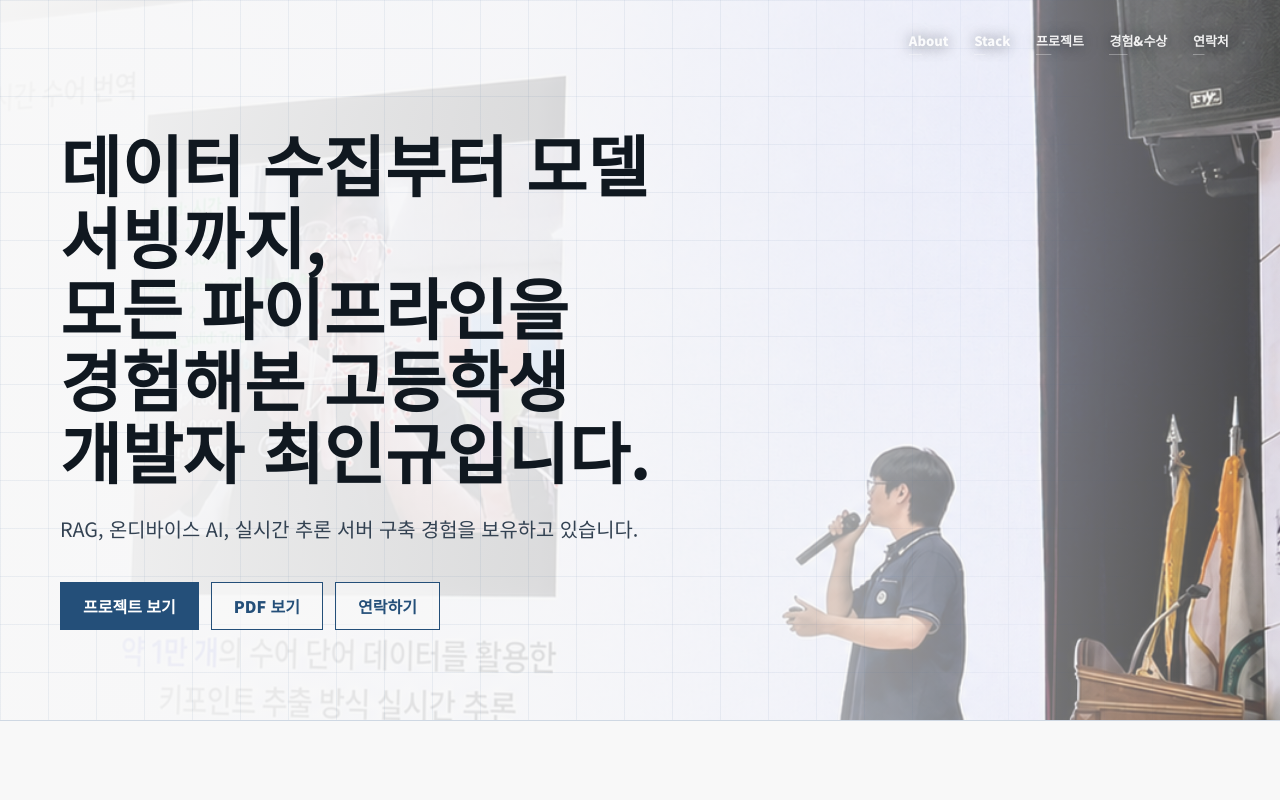
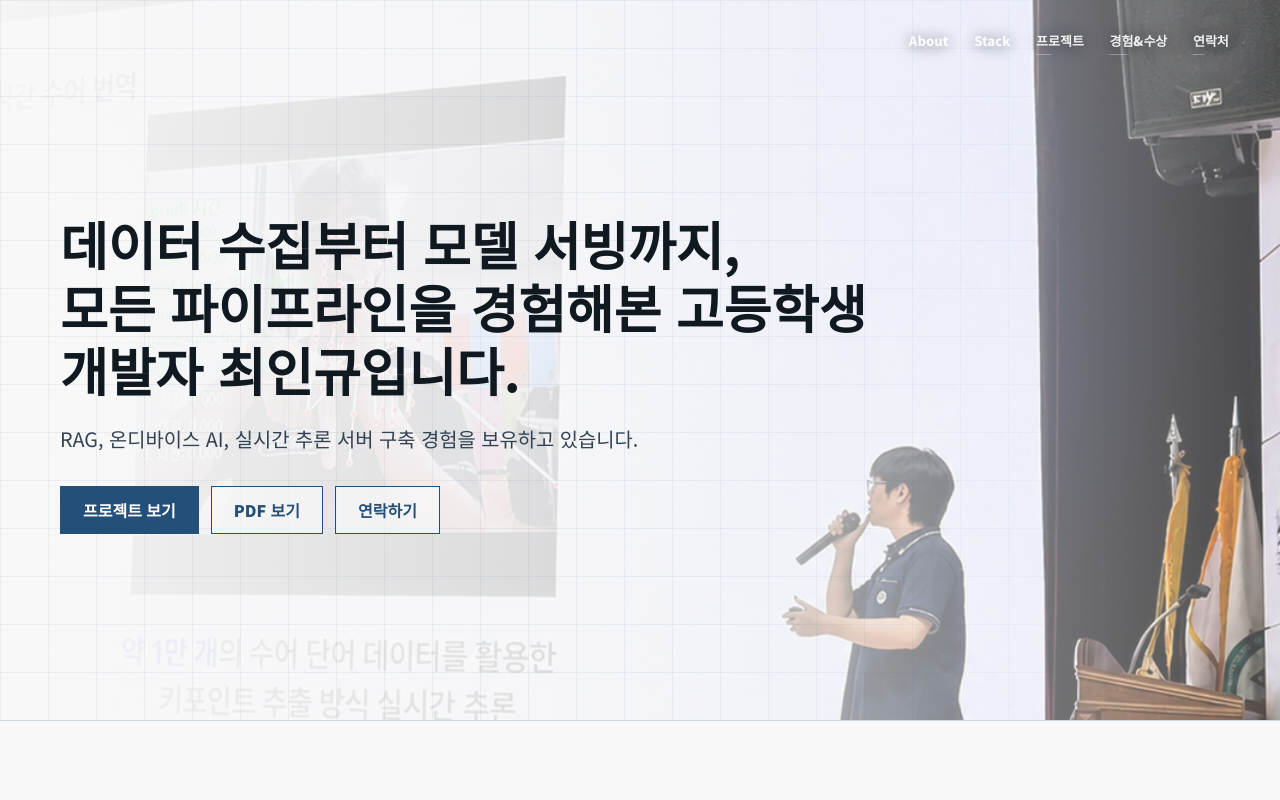
Before and after one commit to yeeeengyu/ingyuChoi_portfolio, a Next.js app: page / in a window 1280 px wide. Shown: the top 800 px of the page. Built offline with nearby package versions, Linux system fonts and the light colour scheme; no server answers.

Commit message:
Relax hero headline spacing

```diff
--- a/app/globals.css
+++ b/app/globals.css
@@ -175,7 +175,7 @@ p {
 }
 
 .heroCopy {
-  max-width: 700px;
+  max-width: 820px;
 }
 
 .eyebrow,
@@ -199,10 +199,10 @@ p {
 }
 
 .hero h1 {
-  max-width: 760px;
-  margin-top: 12px;
-  font-size: clamp(40px, 5.2vw, 70px);
-  line-height: 1.08;
+  max-width: 820px;
+  margin-top: 0;
+  font-size: clamp(34px, 4.05vw, 54px);
+  line-height: 1.22;
   letter-spacing: 0;
   word-break: keep-all;
   overflow-wrap: break-word;
@@ -215,7 +215,7 @@ p {
 
 .heroCopy > p:not(.eyebrow):not(.heroLead) {
   max-width: 620px;
-  margin-top: 26px;
+  margin-top: 22px;
   color: #334252;
   font-size: clamp(17px, 1.55vw, 20px);
 }
@@ -224,7 +224,7 @@ p {
   display: flex;
   flex-wrap: wrap;
   gap: 12px;
-  margin-top: 36px;
+  margin-top: 30px;
 }
 
 .button {
@@ -798,7 +798,8 @@ p {
   }
 
   .hero h1 {
-    font-size: 43px;
+    font-size: 36px;
+    line-height: 1.2;
   }
 
   .titleLine {
```
